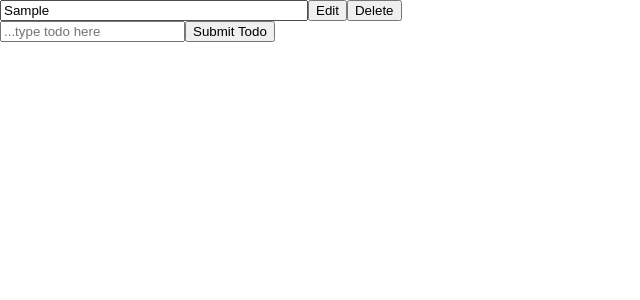
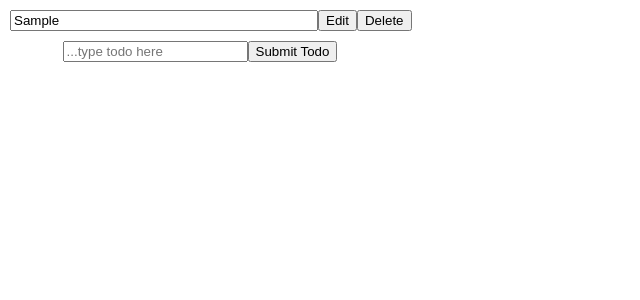
Before and after one commit to macandrew6/react-todo-list, a React (Create React App) app: page / in a window 1280 px wide. Both pictures are taken after typing "Sample" into the empty fields and a click on the button "Submit Todo". Shown: the top 300 px of the page, without its empty margins (0-640 px from the left). Built offline with nearby package versions, Linux system fonts and the light colour scheme.

Commit message:
adds some styles

```diff
--- a/src/components/todoInput.js
+++ b/src/components/todoInput.js
@@ -3,7 +3,7 @@ import React from 'react';
 const TodoInput = ({updateTodoInput, todo, addTodo}) => {
   // state of todo should live here
   return (
-    <div>
+    <div className="todo-input-container">
       <form onSubmit={(e) => addTodo(e)}>
         <input
           onChange={updateTodoInput}
--- a/src/components/todoList.js
+++ b/src/components/todoList.js
@@ -3,7 +3,7 @@ import TodoListItem from './todoListItem';
 
 const TodoList = ({ todos, deleteTodo, editTodo }) => {
   return (
-    <div>
+    <div className="todo-list">
       {
         todos.map((todo) => {
           return (
--- a/src/index.css
+++ b/src/index.css
@@ -4,8 +4,20 @@ body {
   font-family: sans-serif;
 }
 
+.todo-list {
+  display: flex;
+  flex-direction: column;
+}
+
 .todo-item {
   display: flex;
+  margin: 10px;
+}
+
+.todo-input-container {
+  display: flex;
+  width: 400px;
+  justify-content: center;
 }
 
 .edit-todo-form input {
```
